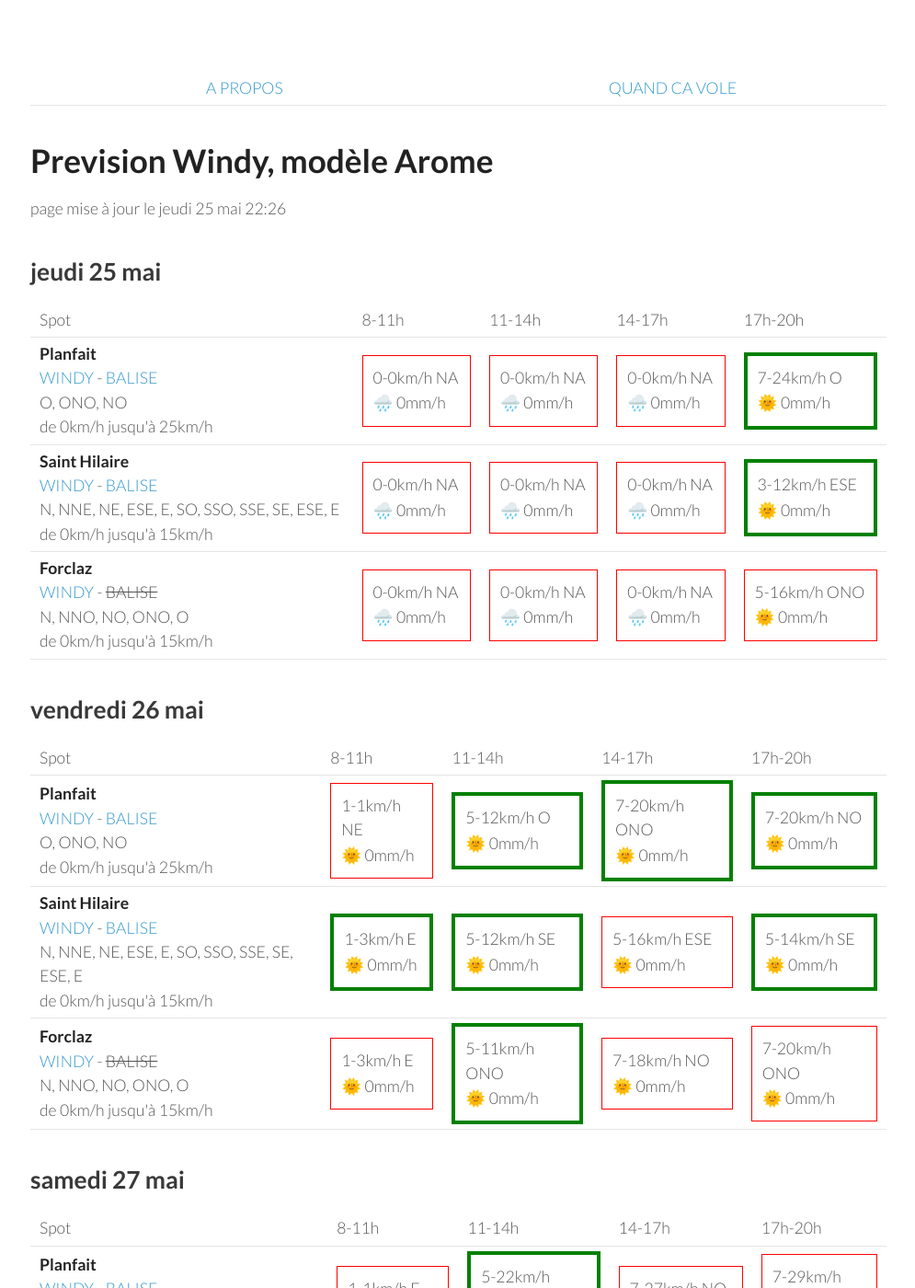
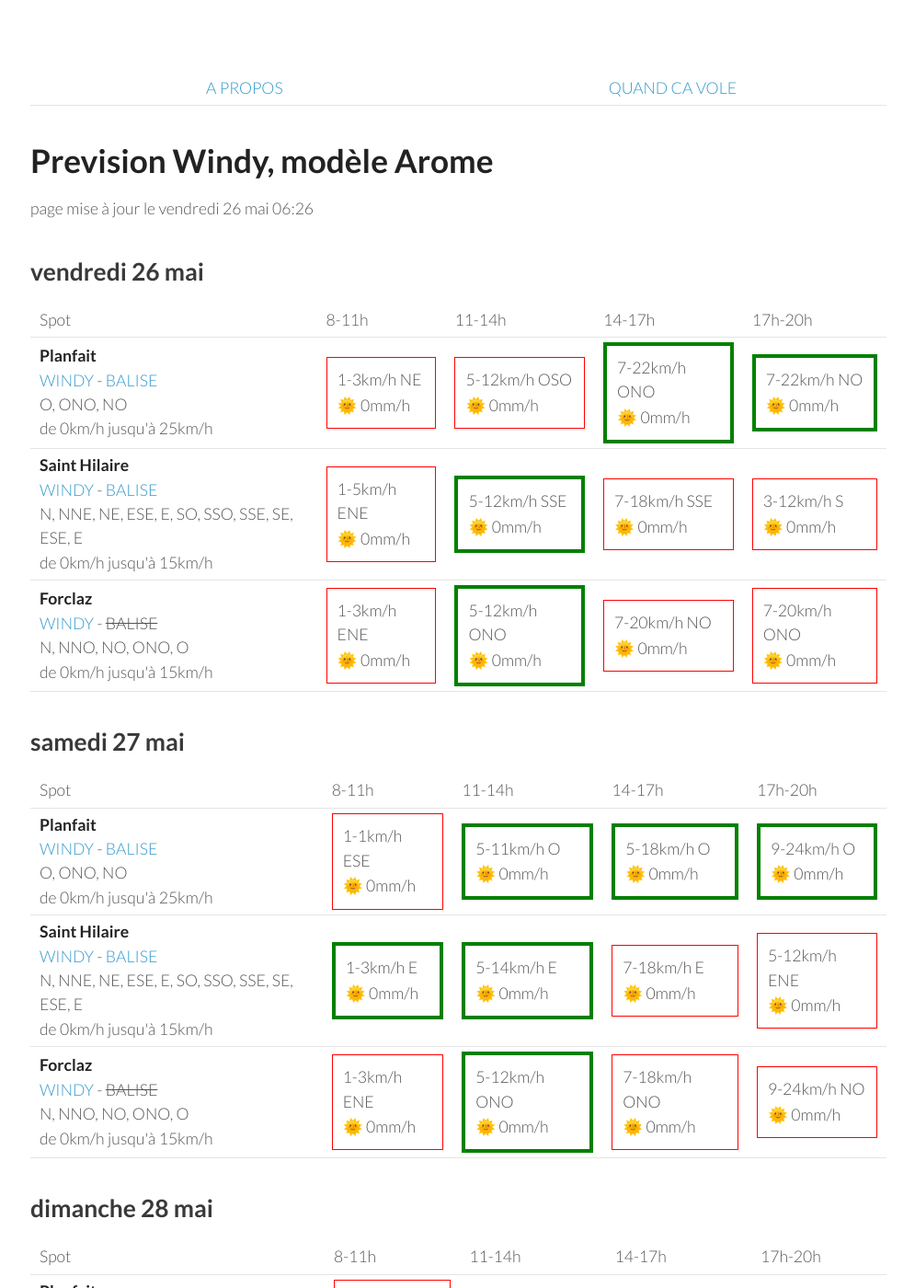
Before and after one commit to parapente-dans-le-nord/parapente-dans-le-nord.github.io, a Jekyll site: the page built from alpes_nord.markdown, in a window 1280 px wide and 1400 px high. Shown: the whole window at 92% size, without its empty margins (25-1020 px from the left). Built offline with Jekyll 4.4.1, drawn with Linux system fonts in a browser that asks for light colours; some of the changed text lies outside the part shown.

Commit message:
update index.markdown

```diff
--- a/alpes_nord.markdown
+++ b/alpes_nord.markdown
@@ -7,51 +7,8 @@ title:  "Tous les spots"
 {: .links}
 
 # Prevision Windy, modèle Arome
-page mise à jour le jeudi 25 mai 22:26
+page mise à jour le vendredi 26 mai 06:26
 
-## jeudi 25 mai
-
-{::nomarkdown}
-<table>
-  <tbody>
-    <tr>
-      <td>Spot</td>
-      <td>8-11h</td>
-      <td>11-14h</td>
-      <td>14-17h</td>
-      <td>17h-20h</td>
-    </tr>
-<tr>
-        <td><strong>Planfait</strong><br><a href="https://windy.com/45.853/6.223?45.415,6.223,8">WINDY</a> - <span class=""><a href="https://www.openwindmap.org/PP496">BALISE</a> </span><br> <span class="vent-favorable">O, ONO, NO</span><br><span class="force-vent">de 0km/h jusqu'à 25km/h</span> </td>
-
-            <td><div class="not-flyable"><p>0-0km/h NA</p><p>🌧️ 0mm/h</p></div></td>
-            <td><div class="not-flyable"><p>0-0km/h NA</p><p>🌧️ 0mm/h</p></div></td>
-            <td><div class="not-flyable"><p>0-0km/h NA</p><p>🌧️ 0mm/h</p></div></td>
-            <td><div class="flyable"><p>7-24km/h O</p><p>🌞 0mm/h</p></div></td>
-
-    </tr>
-<tr>
-        <td><strong>Saint Hilaire</strong><br><a href="https://windy.com/45.307/5.888?45.087,5.889,9,m:eUFagkX">WINDY</a> - <span class=""><a href="http://www.balisemeteo.com/balise.php?idBalise=61">BALISE</a> </span><br> <span class="vent-favorable">N, NNE, NE, ESE, E, SO, SSO, SSE, SE, ESE, E</span><br><span class="force-vent">de 0km/h jusqu'à 15km/h</span> </td>
-
-            <td><div class="not-flyable"><p>0-0km/h NA</p><p>🌧️ 0mm/h</p></div></td>
-            <td><div class="not-flyable"><p>0-0km/h NA</p><p>🌧️ 0mm/h</p></div></td>
-            <td><div class="not-flyable"><p>0-0km/h NA</p><p>🌧️ 0mm/h</p></div></td>
-            <td><div class="flyable"><p>3-12km/h ESE</p><p>🌞 0mm/h</p></div></td>
-
-    </tr>
-<tr>
-        <td><strong>Forclaz</strong><br><a href="https://windy.com/45.814/6.247?45.375,6.246,8,m:eVwaglz">WINDY</a> - <span class="no-balise"> BALISE </span><br> <span class="vent-favorable">N, NNO, NO, ONO, O</span><br><span class="force-vent">de 0km/h jusqu'à 15km/h</span> </td>
-
-            <td><div class="not-flyable"><p>0-0km/h NA</p><p>🌧️ 0mm/h</p></div></td>
-            <td><div class="not-flyable"><p>0-0km/h NA</p><p>🌧️ 0mm/h</p></div></td>
-            <td><div class="not-flyable"><p>0-0km/h NA</p><p>🌧️ 0mm/h</p></div></td>
-            <td><div class="not-flyable"><p>5-16km/h ONO</p><p>🌞 0mm/h</p></div></td>
-
-    </tr>
-
-</tbody>
-</table>
-{:/}
 ## vendredi 26 mai
 
 {::nomarkdown}
@@ -67,29 +24,29 @@ page mise à jour le jeudi 25 mai 22:26
 <tr>
         <td><strong>Planfait</strong><br><a href="https://windy.com/45.853/6.223?45.415,6.223,8">WINDY</a> - <span class=""><a href="https://www.openwindmap.org/PP496">BALISE</a> </span><br> <span class="vent-favorable">O, ONO, NO</span><br><span class="force-vent">de 0km/h jusqu'à 25km/h</span> </td>
 
-            <td><div class="not-flyable"><p>1-1km/h NE</p><p>🌞 0mm/h</p></div></td>
-            <td><div class="flyable"><p>5-12km/h O</p><p>🌞 0mm/h</p></div></td>
-            <td><div class="flyable"><p>7-20km/h ONO</p><p>🌞 0mm/h</p></div></td>
-            <td><div class="flyable"><p>7-20km/h NO</p><p>🌞 0mm/h</p></div></td>
+            <td><div class="not-flyable"><p>1-3km/h NE</p><p>🌞 0mm/h</p></div></td>
+            <td><div class="not-flyable"><p>5-12km/h OSO</p><p>🌞 0mm/h</p></div></td>
+            <td><div class="flyable"><p>7-22km/h ONO</p><p>🌞 0mm/h</p></div></td>
+            <td><div class="flyable"><p>7-22km/h NO</p><p>🌞 0mm/h</p></div></td>
 
 
     </tr>
 <tr>
         <td><strong>Saint Hilaire</strong><br><a href="https://windy.com/45.307/5.888?45.087,5.889,9,m:eUFagkX">WINDY</a> - <span class=""><a href="http://www.balisemeteo.com/balise.php?idBalise=61">BALISE</a> </span><br> <span class="vent-favorable">N, NNE, NE, ESE, E, SO, SSO, SSE, SE, ESE, E</span><br><span class="force-vent">de 0km/h jusqu'à 15km/h</span> </td>
 
-            <td><div class="flyable"><p>1-3km/h E</p><p>🌞 0mm/h</p></div></td>
-            <td><div class="flyable"><p>5-12km/h SE</p><p>🌞 0mm/h</p></div></td>
-            <td><div class="not-flyable"><p>5-16km/h ESE</p><p>🌞 0mm/h</p></div></td>
-            <td><div class="flyable"><p>5-14km/h SE</p><p>🌞 0mm/h</p></div></td>
+            <td><div class="not-flyable"><p>1-5km/h ENE</p><p>🌞 0mm/h</p></div></td>
+            <td><div class="flyable"><p>5-12km/h SSE</p><p>🌞 0mm/h</p></div></td>
+            <td><div class="not-flyable"><p>7-18km/h SSE</p><p>🌞 0mm/h</p></div></td>
+            <td><div class="not-flyable"><p>3-12km/h S</p><p>🌞 0mm/h</p></div></td>
 
 
     </tr>
 <tr>
         <td><strong>Forclaz</strong><br><a href="https://windy.com/45.814/6.247?45.375,6.246,8,m:eVwaglz">WINDY</a> - <span class="no-balise"> BALISE </span><br> <span class="vent-favorable">N, NNO, NO, ONO, O</span><br><span class="force-vent">de 0km/h jusqu'à 15km/h</span> </td>
 
-            <td><div class="not-flyable"><p>1-3km/h E</p><p>🌞 0mm/h</p></div></td>
-            <td><div class="flyable"><p>5-11km/h ONO</p><p>🌞 0mm/h</p></div></td>
-            <td><div class="not-flyable"><p>7-18km/h NO</p><p>🌞 0mm/h</p></div></td>
+            <td><div class="not-flyable"><p>1-3km/h ENE</p><p>🌞 0mm/h</p></div></td>
+            <td><div class="flyable"><p>5-12km/h ONO</p><p>🌞 0mm/h</p></div></td>
+            <td><div class="not-flyable"><p>7-20km/h NO</p><p>🌞 0mm/h</p></div></td>
             <td><div class="not-flyable"><p>7-20km/h ONO</p><p>🌞 0mm/h</p></div></td>
 
 
@@ -113,10 +70,20 @@ page mise à jour le jeudi 25 mai 22:26
 <tr>
         <td><strong>Planfait</strong><br><a href="https://windy.com/45.853/6.223?45.415,6.223,8">WINDY</a> - <span class=""><a href="https://www.openwindmap.org/PP496">BALISE</a> </span><br> <span class="vent-favorable">O, ONO, NO</span><br><span class="force-vent">de 0km/h jusqu'à 25km/h</span> </td>
 
-            <td><div class="not-flyable"><p>1-1km/h E</p><p>🌞 0mm/h</p></div></td>
-            <td><div class="flyable"><p>5-22km/h ONO</p><p>🌞 0mm/h</p></div></td>
-            <td><div class="not-flyable"><p>7-27km/h NO</p><p>🌞 0mm/h</p></div></td>
-            <td><div class="not-flyable"><p>7-29km/h NO</p><p>🌞 0mm/h</p></div></td>
+            <td><div class="not-flyable"><p>1-1km/h ESE</p><p>🌞 0mm/h</p></div></td>
+            <td><div class="flyable"><p>5-11km/h O</p><p>🌞 0mm/h</p></div></td>
+            <td><div class="flyable"><p>5-18km/h O</p><p>🌞 0mm/h</p></div></td>
+            <td><div class="flyable"><p>9-24km/h O</p><p>🌞 0mm/h</p></div></td>
+
+
+    </tr>
+<tr>
+        <td><strong>Saint Hilaire</strong><br><a href="https://windy.com/45.307/5.888?45.087,5.889,9,m:eUFagkX">WINDY</a> - <span class=""><a href="http://www.balisemeteo.com/balise.php?idBalise=61">BALISE</a> </span><br> <span class="vent-favorable">N, NNE, NE, ESE, E, SO, SSO, SSE, SE, ESE, E</span><br><span class="force-vent">de 0km/h jusqu'à 15km/h</span> </td>
+
+            <td><div class="flyable"><p>1-3km/h E</p><p>🌞 0mm/h</p></div></td>
+            <td><div class="flyable"><p>5-14km/h E</p><p>🌞 0mm/h</p></div></td>
+            <td><div class="not-flyable"><p>7-18km/h E</p><p>🌞 0mm/h</p></div></td>
+            <td><div class="not-flyable"><p>5-12km/h ENE</p><p>🌞 0mm/h</p></div></td>
 
 
     </tr>
@@ -124,19 +91,9 @@ page mise à jour le jeudi 25 mai 22:26
         <td><strong>Forclaz</strong><br><a href="https://windy.com/45.814/6.247?45.375,6.246,8,m:eVwaglz">WINDY</a> - <span class="no-balise"> BALISE </span><br> <span class="vent-favorable">N, NNO, NO, ONO, O</span><br><span class="force-vent">de 0km/h jusqu'à 15km/h</span> </td>
 
             <td><div class="not-flyable"><p>1-3km/h ENE</p><p>🌞 0mm/h</p></div></td>
-            <td><div class="not-flyable"><p>3-20km/h ONO</p><p>🌞 0mm/h</p></div></td>
-            <td><div class="not-flyable"><p>5-27km/h NO</p><p>🌞 0mm/h</p></div></td>
-            <td><div class="not-flyable"><p>5-29km/h NO</p><p>🌞 0mm/h</p></div></td>
-
-
-    </tr>
-<tr>
-        <td><strong>Saint Hilaire</strong><br><a href="https://windy.com/45.307/5.888?45.087,5.889,9,m:eUFagkX">WINDY</a> - <span class=""><a href="http://www.balisemeteo.com/balise.php?idBalise=61">BALISE</a> </span><br> <span class="vent-favorable">N, NNE, NE, ESE, E, SO, SSO, SSE, SE, ESE, E</span><br><span class="force-vent">de 0km/h jusqu'à 15km/h</span> </td>
-
-            <td><div class="not-flyable"><p>1-5km/h ENE</p><p>🌞 0mm/h</p></div></td>
-            <td><div class="not-flyable"><p>3-18km/h ONO</p><p>🌞 0mm/h</p></div></td>
-            <td><div class="not-flyable"><p>5-29km/h OSO</p><p>🌧 0.4mm/h</p></div></td>
-            <td><div class="not-flyable"><p>1-31km/h SE</p><p>🌧 2.6mm/h</p></div></td>
+            <td><div class="flyable"><p>5-12km/h ONO</p><p>🌞 0mm/h</p></div></td>
+            <td><div class="not-flyable"><p>7-18km/h ONO</p><p>🌞 0mm/h</p></div></td>
+            <td><div class="not-flyable"><p>9-24km/h NO</p><p>🌞 0mm/h</p></div></td>
 
 
     </tr>
@@ -159,10 +116,20 @@ page mise à jour le jeudi 25 mai 22:26
 <tr>
         <td><strong>Planfait</strong><br><a href="https://windy.com/45.853/6.223?45.415,6.223,8">WINDY</a> - <span class=""><a href="https://www.openwindmap.org/PP496">BALISE</a> </span><br> <span class="vent-favorable">O, ONO, NO</span><br><span class="force-vent">de 0km/h jusqu'à 25km/h</span> </td>
 
-            <td><div class="not-flyable"><p>1-14km/h SE</p><p>🌞 0mm/h</p></div></td>
-            <td><div class="flyable"><p>5-20km/h NO</p><p>🌧 0.2mm/h</p></div></td>
-            <td><div class="flyable"><p>5-25km/h NO</p><p>🌧 0.3mm/h</p></div></td>
-            <td><div class="not-flyable"><p>5-29km/h ONO</p><p>🌧 0.3mm/h</p></div></td>
+            <td><div class="not-flyable"><p>3-14km/h ESE</p><p>🌞 0mm/h</p></div></td>
+            <td><div class="flyable"><p>5-22km/h NO</p><p>🌞 0mm/h</p></div></td>
+            <td><div class="not-flyable"><p>9-31km/h NO</p><p>🌧 0.2mm/h</p></div></td>
+            <td><div class="not-flyable"><p>1-33km/h SO</p><p>🌧 1.5mm/h</p></div></td>
+
+
+    </tr>
+<tr>
+        <td><strong>Saint Hilaire</strong><br><a href="https://windy.com/45.307/5.888?45.087,5.889,9,m:eUFagkX">WINDY</a> - <span class=""><a href="http://www.balisemeteo.com/balise.php?idBalise=61">BALISE</a> </span><br> <span class="vent-favorable">N, NNE, NE, ESE, E, SO, SSO, SSE, SE, ESE, E</span><br><span class="force-vent">de 0km/h jusqu'à 15km/h</span> </td>
+
+            <td><div class="not-flyable"><p>1-12km/h NO</p><p>🌞 0mm/h</p></div></td>
+            <td><div class="not-flyable"><p>3-18km/h ONO</p><p>🌞 0mm/h</p></div></td>
+            <td><div class="not-flyable"><p>3-24km/h ONO</p><p>🌧 1.5mm/h</p></div></td>
+            <td><div class="not-flyable"><p>3-25km/h SSE</p><p>🌧 8mm/h</p></div></td>
 
 
     </tr>
@@ -170,19 +137,9 @@ page mise à jour le jeudi 25 mai 22:26
         <td><strong>Forclaz</strong><br><a href="https://windy.com/45.814/6.247?45.375,6.246,8,m:eVwaglz">WINDY</a> - <span class="no-balise"> BALISE </span><br> <span class="vent-favorable">N, NNO, NO, ONO, O</span><br><span class="force-vent">de 0km/h jusqu'à 15km/h</span> </td>
 
             <td><div class="not-flyable"><p>3-16km/h SE</p><p>🌞 0mm/h</p></div></td>
-            <td><div class="not-flyable"><p>3-18km/h ONO</p><p>🌞 0mm/h</p></div></td>
-            <td><div class="not-flyable"><p>5-25km/h ONO</p><p>🌧 0.4mm/h</p></div></td>
-            <td><div class="not-flyable"><p>5-27km/h OSO</p><p>🌧 0.3mm/h</p></div></td>
-
-
-    </tr>
-<tr>
-        <td><strong>Saint Hilaire</strong><br><a href="https://windy.com/45.307/5.888?45.087,5.889,9,m:eUFagkX">WINDY</a> - <span class=""><a href="http://www.balisemeteo.com/balise.php?idBalise=61">BALISE</a> </span><br> <span class="vent-favorable">N, NNE, NE, ESE, E, SO, SSO, SSE, SE, ESE, E</span><br><span class="force-vent">de 0km/h jusqu'à 15km/h</span> </td>
-
-            <td><div class="not-flyable"><p>1-12km/h NO</p><p>🌞 0mm/h</p></div></td>
-            <td><div class="not-flyable"><p>1-18km/h ONO</p><p>🌞 0mm/h</p></div></td>
-            <td><div class="not-flyable"><p>5-27km/h NO</p><p>🌧 0.3mm/h</p></div></td>
-            <td><div class="not-flyable"><p>3-33km/h O</p><p>🌧 3.6mm/h</p></div></td>
+            <td><div class="not-flyable"><p>5-20km/h ONO</p><p>🌞 0mm/h</p></div></td>
+            <td><div class="not-flyable"><p>7-33km/h NO</p><p>🌧 0.2mm/h</p></div></td>
+            <td><div class="not-flyable"><p>1-31km/h SSE</p><p>🌧 1.5mm/h</p></div></td>
 
 
     </tr>
@@ -205,7 +162,7 @@ page mise à jour le jeudi 25 mai 22:26
 <tr>
         <td><strong>Planfait</strong><br><a href="https://windy.com/45.853/6.223?45.415,6.223,8">WINDY</a> - <span class=""><a href="https://www.openwindmap.org/PP496">BALISE</a> </span><br> <span class="vent-favorable">O, ONO, NO</span><br><span class="force-vent">de 0km/h jusqu'à 25km/h</span> </td>
 
-            <td><div class="not-flyable"><p>1-14km/h SE</p><p>🌞 0mm/h</p></div></td>
+            <td><div class="not-flyable"><p>3-16km/h ESE</p><p>🌞 0mm/h</p></div></td>
             <td><div class="flyable"><p>5-20km/h ONO</p><p>🌞 0mm/h</p></div></td>
             <td><div class="not-flyable"><p>3-29km/h NNO</p><p>🌧 1mm/h</p></div></td>
             <td><div class="not-flyable"><p>3-25km/h SE</p><p>🌧 3.2mm/h</p></div></td>
@@ -216,7 +173,7 @@ page mise à jour le jeudi 25 mai 22:26
         <td><strong>Forclaz</strong><br><a href="https://windy.com/45.814/6.247?45.375,6.246,8,m:eVwaglz">WINDY</a> - <span class="no-balise"> BALISE </span><br> <span class="vent-favorable">N, NNO, NO, ONO, O</span><br><span class="force-vent">de 0km/h jusqu'à 15km/h</span> </td>
 
             <td><div class="not-flyable"><p>3-16km/h SE</p><p>🌞 0mm/h</p></div></td>
-            <td><div class="not-flyable"><p>3-20km/h ONO</p><p>🌞 0mm/h</p></div></td>
+            <td><div class="not-flyable"><p>3-18km/h ONO</p><p>🌞 0mm/h</p></div></td>
             <td><div class="not-flyable"><p>3-29km/h NNO</p><p>🌧 1.6mm/h</p></div></td>
             <td><div class="not-flyable"><p>3-24km/h SSE</p><p>🌧 4mm/h</p></div></td>
 
@@ -225,8 +182,8 @@ page mise à jour le jeudi 25 mai 22:26
 <tr>
         <td><strong>Saint Hilaire</strong><br><a href="https://windy.com/45.307/5.888?45.087,5.889,9,m:eUFagkX">WINDY</a> - <span class=""><a href="http://www.balisemeteo.com/balise.php?idBalise=61">BALISE</a> </span><br> <span class="vent-favorable">N, NNE, NE, ESE, E, SO, SSO, SSE, SE, ESE, E</span><br><span class="force-vent">de 0km/h jusqu'à 15km/h</span> </td>
 
-            <td><div class="not-flyable"><p>1-16km/h ONO</p><p>🌞 0mm/h</p></div></td>
-            <td><div class="not-flyable"><p>1-18km/h ONO</p><p>🌞 0mm/h</p></div></td>
+            <td><div class="not-flyable"><p>1-12km/h ONO</p><p>🌞 0mm/h</p></div></td>
+            <td><div class="not-flyable"><p>3-20km/h O</p><p>🌧 0.2mm/h</p></div></td>
             <td><div class="not-flyable"><p>3-27km/h NO</p><p>🌧 7mm/h</p></div></td>
             <td><div class="not-flyable"><p>3-25km/h SE</p><p>🌧 2mm/h</p></div></td>
 
@@ -254,7 +211,7 @@ page mise à jour le jeudi 25 mai 22:26
             <td><div class="not-flyable"><p>3-18km/h ESE</p><p>🌞 0mm/h</p></div></td>
             <td><div class="flyable"><p>5-22km/h NO</p><p>🌞 0mm/h</p></div></td>
             <td><div class="not-flyable"><p>5-25km/h NNO</p><p>🌧 0.6mm/h</p></div></td>
-            <td><div class="not-flyable"><p>1-27km/h N</p><p>🌧 1.2mm/h</p></div></td>
+            <td><div class="not-flyable"><p>1-27km/h N</p><p>🌧 1.1mm/h</p></div></td>
 
 
     </tr>
```
